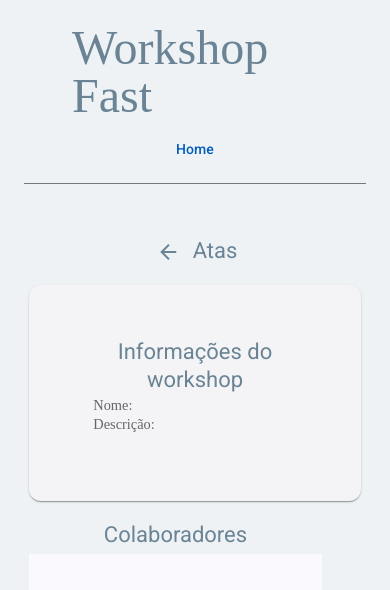
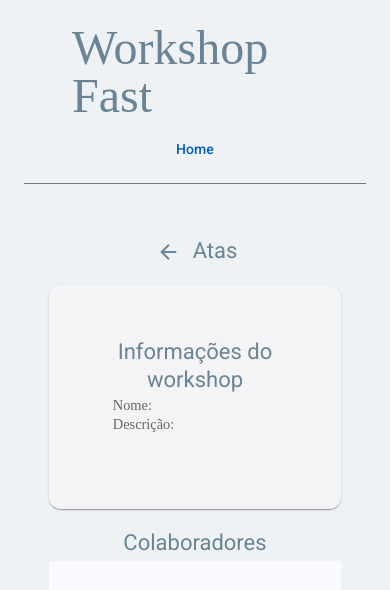
Before and after one commit to EduardoNunes5/WorkshopFast-front, an Angular app: page /workshops/1/atas in a window 390 px wide. Shown: the top 590 px of the page. Built offline with nearby package versions, Linux system fonts and the light colour scheme.

Commit message:
featre: improve responsiveness

```diff
--- a/src/app/pages/home/home.component.css
+++ b/src/app/pages/home/home.component.css
@@ -1,3 +1,6 @@
+.title {
+  padding: 0.5em;
+}
 .text-center {
   text-align: center;
 }
--- a/src/app/pages/workshop-attendance/workshop-attendance.component.css
+++ b/src/app/pages/workshop-attendance/workshop-attendance.component.css
@@ -1,8 +1,6 @@
 .workshop-data-items {
     display: flex;
-    gap: 1em;
     margin: 0 auto;
-    padding-top: 0.5em;
     flex-direction: column;
     justify-content: center;
 }
@@ -10,6 +8,7 @@
 .workshop-details-card {
   margin-top: 0.3em;
   padding: 3em;
+  width: 75vw;
 }
 
 .data-item label {
@@ -25,6 +24,7 @@
 
 
 .text-end {
+  margin-top: 0.8em;
   text-align: end;
 }
 
@@ -37,11 +37,6 @@
   justify-content: center;
 }
 
-.workshop-info-container {
-  width: 100%;
-  margin: 0 auto;
-}
-
 .scrollable-table {
   width: 75vw;
   margin: 1em 0;
```
